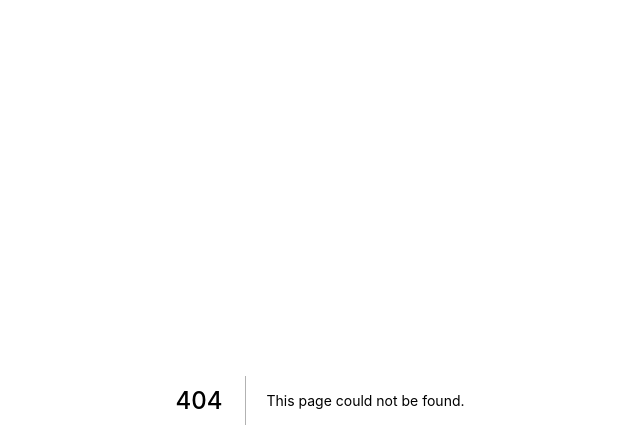
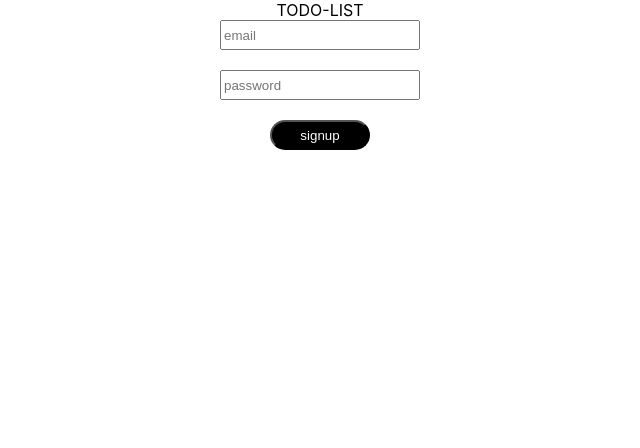
Before and after one commit to oxyu8/TDD-TODO, a Next.js app: page /signIn in a window 1280 px wide. Before the commit this address had no page. Shown: the top 448 px of the page, without its empty margins (320-960 px from the left). Built offline with nearby package versions, Linux system fonts and the light colour scheme; no server answers.

Commit message:
create SignIn.tsx

```diff
--- a/src/components/Input.tsx
+++ b/src/components/Input.tsx
@@ -4,13 +4,14 @@ type InputProps = {
     type: string
     name: string
     placeholder: string
+    value: string
     handleFunc: (e: React.ChangeEvent<HTMLInputElement>) => void
 }
 
 export const Input = (props: InputProps) => {
     return (
         <div>
-            <input className="input" placeholder={props.placeholder} type={props.type} name={props.name} onChange={props.handleFunc}/>
+            <input className="input" placeholder={props.placeholder} type={props.type} value={props.value} name={props.name} onChange={props.handleFunc}/>
             <style jsx>
                 {`
                     .input {
--- a/src/pages/index.tsx
+++ b/src/pages/index.tsx
@@ -36,10 +36,10 @@ const Home = () => {
     <div className="container">
       <PageTitle title={'TODO-LIST'} color={'black'}></PageTitle>
       <div className="input-area">
-        <Input name='email' type="text" placeholder="email" handleFunc={handleInputChange}/>
+        <Input name='email' type="text" placeholder="email" value={authValues.email} handleFunc={handleInputChange}/>
       </div>
       <div className="input-area">
-        <Input name='password' type='password' placeholder="password" handleFunc={handleInputChange}/>
+        <Input name='password' type='password' placeholder="password" value={authValues.password} handleFunc={handleInputChange}/>
       </div>
       <Button text="signup" value={authValues} handleFunc={signUp}/>
       <style jsx>
--- /dev/null
+++ b/src/pages/signIn.tsx
@@ -0,0 +1,58 @@
+import * as React from 'react'
+import { useState } from 'react'
+import firebase from '../../firebaseConfig'
+import { PageTitle } from '../components/PageTitle'
+import { Button } from '../components/Button'
+import { Input } from '../components/Input'
+
+const SignIn = () => {
+    const [authValues, setAuthValues] = useState({
+        email: '',
+        password: '',
+    })
+
+    const signIn = () => {
+        firebase.auth().createUserWithEmailAndPassword(authValues.email, authValues.password).catch(function(error) {
+        // Handle Errors here.
+        var errorCode = error.code;
+        var errorMessage = error.message;
+        // ...
+    })
+    .then((result) => {
+        console.log(result)
+    })
+    }
+
+    const handleInputChange = (e: React.ChangeEvent<HTMLInputElement>) => {
+        const value = e.target.value
+        const name = e.target.name
+        setAuthValues({
+            ...authValues,
+            [name]: value
+        })
+    }
+    return (
+        <div className="container">
+            <PageTitle title={'TODO-LIST'} color={'black'}></PageTitle>
+            <div className="input-area">
+            <Input name='email' type="text" placeholder="email" value={authValues.email} handleFunc={handleInputChange}/>
+            </div>
+            <div className="input-area">
+            <Input name='password' type='password' placeholder="password" value={authValues.password} handleFunc={handleInputChange}/>
+            </div>
+            <Button text="signup" value={authValues} handleFunc={signIn}/>
+            <style jsx>
+                {`
+                .container {
+                    text-align: center;
+                }
+                .input-area {
+                    margin-bottom: 20px;
+                }
+                `}
+            </style>
+        </div>
+        )
+    }
+
+export default SignIn
```
Also changed, not shown: 2 other files (tests, documents, lock files or other folders).
